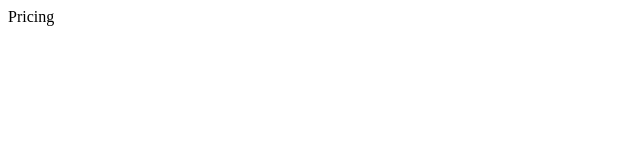
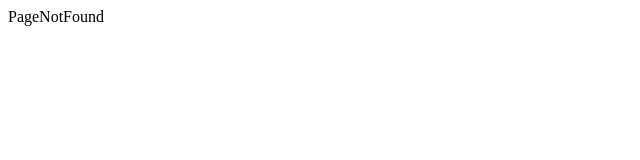
Before and after one commit to Orisabiyi/worldwise, a React (Vite) app: page /picing in a window 1280 px wide. Shown: the top 160 px of the page, without its empty margins (0-640 px from the left). Built offline with nearby package versions, Linux system fonts and the light colour scheme.

Commit message:
correct the spelling of the pricing route

```diff
--- a/src/App.jsx
+++ b/src/App.jsx
@@ -10,7 +10,7 @@ function App() {
     <BrowserRouter>
       <Routes>
         <Route path="/" element={<Homepage />} />
-        <Route path="picing" element={<Pricing />} />
+        <Route path="pricing" element={<Pricing />} />
         <Route path="product" element={<Product />} />
         <Route path="*" element={<PageNotFound />} />
       </Routes>
```
